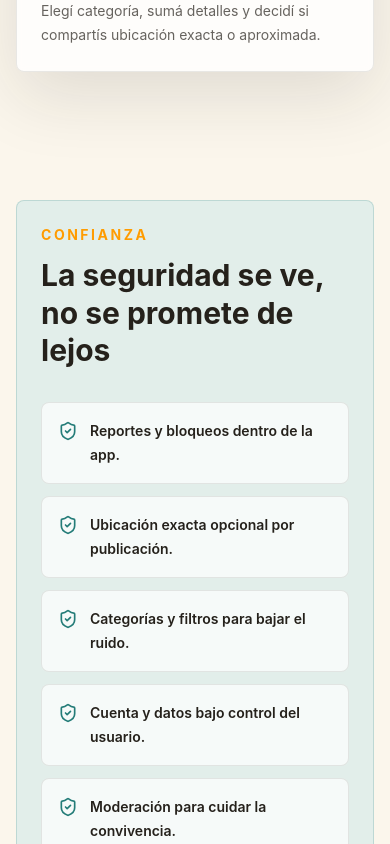
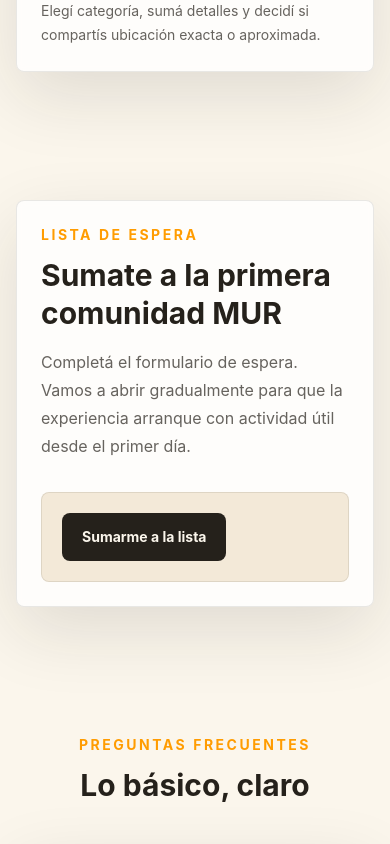
Before and after one commit to olvidafter-mur/mur-landing, a React (Vite) app: page / in a window 390 px wide. Shown: the part 4060-4904 px from the top of the page. Built offline with nearby package versions, Linux system fonts and the light colour scheme.

Commit message:
Remove trust section from landing

```diff
--- a/src/App.jsx
+++ b/src/App.jsx
@@ -48,7 +48,6 @@ const stagger = {
 const useCaseIcons = [MapPin, Bell, Compass, ShieldCheck]
 const navAnchors = [
   { href: '#how-it-works', key: 'howItWorks' },
-  { href: '#safety', key: 'safety' },
   { href: '#waitlist', key: 'waitlist' },
 ]
 
@@ -487,30 +486,6 @@ function HowItWorksSection({ t, styles }) {
   )
 }
 
-function SafetySection({ t, styles }) {
-  return (
-    <section className="px-4 py-16 sm:px-6 lg:px-8">
-      <div className="mx-auto max-w-4xl">
-        <article id="safety" className={`scroll-mt-24 rounded-lg border p-6 sm:p-8 ${styles.tealSurface}`}>
-          <SectionIntro
-            eyebrow={t.home.safetyLabel}
-            title={t.home.safetyTitle}
-            styles={styles}
-          />
-          <div className="mt-8 grid gap-3">
-            {t.safety.map((item) => (
-              <div key={item} className={`flex gap-3 rounded-lg border p-4 ${styles.insetSurface}`}>
-                <ShieldCheck aria-hidden="true" className="mt-0.5 h-5 w-5 shrink-0 text-brand-teal" />
-                <p className={`text-sm font-semibold leading-6 ${styles.text}`}>{item}</p>
-              </div>
-            ))}
-          </div>
-        </article>
-      </div>
-    </section>
-  )
-}
-
 function WaitlistSection({ t, styles }) {
   return (
     <section id="waitlist" className="scroll-mt-24 px-4 py-16 sm:px-6 lg:px-8">
@@ -566,7 +541,6 @@ function HomePage({ t, styles }) {
       <UseCasesSection t={t} styles={styles} />
       <ProductSection t={t} styles={styles} />
       <HowItWorksSection t={t} styles={styles} />
-      <SafetySection t={t} styles={styles} />
       <WaitlistSection t={t} styles={styles} />
       <FaqSection t={t} styles={styles} />
     </>
--- a/src/siteContent.js
+++ b/src/siteContent.js
@@ -204,7 +204,6 @@ export const CONTENT = {
     nav: {
       menu: 'Menú',
       howItWorks: 'Cómo funciona',
-      safety: 'Seguridad',
       waitlist: 'Lista de espera',
       privacy: 'Política de privacidad',
       terms: 'Términos del servicio',
@@ -243,8 +242,6 @@ export const CONTENT = {
         'Cada publicación puede mostrar una ubicación aproximada o exacta. Las categorías ayudan a recibir menos ruido y más avisos útiles.',
       stepsLabel: 'Cómo funciona',
       stepsTitle: 'Tres pasos, sin vueltas',
-      safetyLabel: 'Confianza',
-      safetyTitle: 'La seguridad se ve, no se promete de lejos',
       waitlistLabel: 'Lista de espera',
       waitlistTitle: 'Sumate a la primera comunidad MUR',
       waitlistBody:
@@ -315,13 +312,6 @@ export const CONTENT = {
         body:
           'Elegí categoría, sumá detalles y decidí si compartís ubicación exacta o aproximada.',
       },
-    ],
-    safety: [
-      'Reportes y bloqueos dentro de la app.',
-      'Ubicación exacta opcional por publicación.',
-      'Categorías y filtros para bajar el ruido.',
-      'Cuenta y datos bajo control del usuario.',
-      'Moderación para cuidar la convivencia.',
     ],
     faq: [
       {
@@ -402,7 +392,6 @@ export const CONTENT = {
     nav: {
       menu: 'Menu',
       howItWorks: 'How it works',
-      safety: 'Safety',
       waitlist: 'Waitlist',
       privacy: 'Privacy policy',
       terms: 'Terms of service',
@@ -441,8 +430,6 @@ export const CONTENT = {
         'Each post can use approximate or exact location. Categories help you receive less noise and more useful alerts.',
       stepsLabel: 'How it works',
       stepsTitle: 'Three simple steps',
-      safetyLabel: 'Trust',
-      safetyTitle: 'Safety should be visible and concrete',
       waitlistLabel: 'Waitlist',
       waitlistTitle: 'Join the first MUR community',
       waitlistBody:
@@ -514,13 +501,6 @@ export const CONTENT = {
           'Choose a category, add details, and decide whether to share exact or approximate location.',
       },
     ],
-    safety: [
-      'Reports and blocks inside the app.',
-      'Exact location is optional per post.',
-      'Categories and filters reduce noise.',
-      'Users stay in control of account and data.',
-      'Moderation helps protect community norms.',
-    ],
     faq: [
       {
         question: 'What is MUR?',
```
